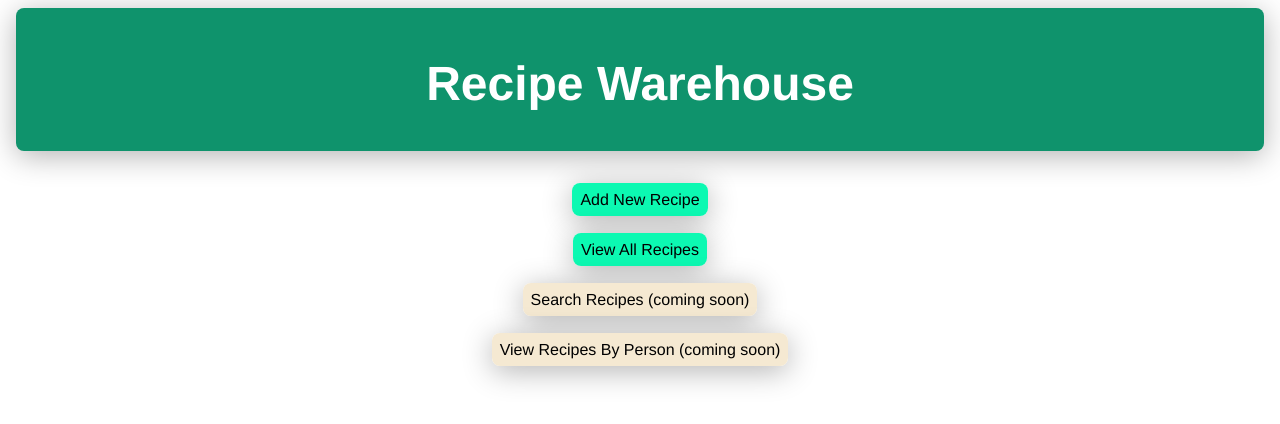
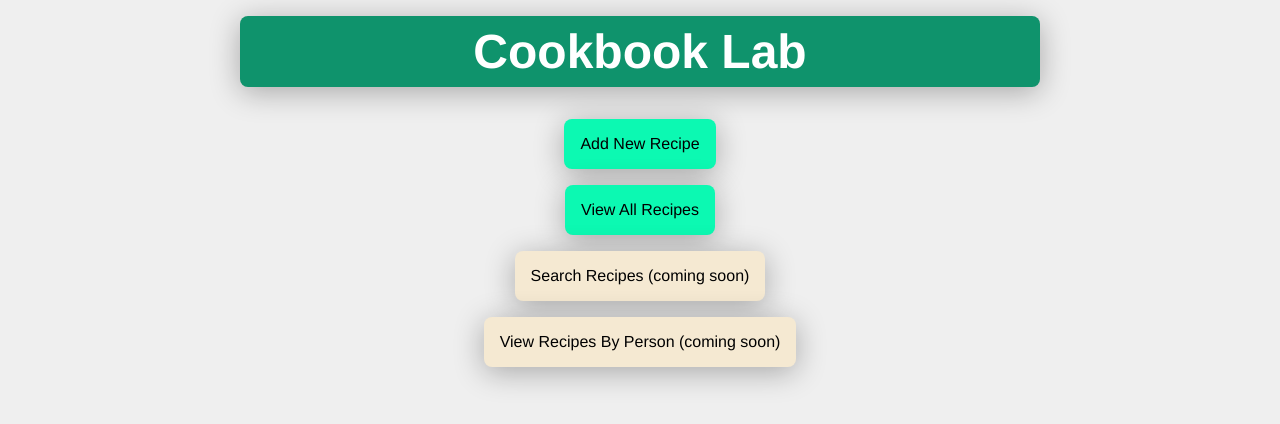
Before and after one commit to Ryano756364/Projects, a Vue app in the folder recipe-warehouse-project/: page / in a window 1280 px wide. Shown: the top 424 px of the page. Built offline with nearby package versions, Linux system fonts and the light colour scheme.

Commit message:
Main page styling complete

```diff
--- a/recipe-warehouse-project/src/App.vue
+++ b/recipe-warehouse-project/src/App.vue
@@ -7,11 +7,18 @@
 </script>
 
 <style>
-#app {
-  font-family: 'Comfortaa', Helvetica, Arial, sans-serif;
-  -webkit-font-smoothing: antialiased;
-  -moz-osx-font-smoothing: grayscale;
-  text-align: center;
-  color: #2c3e50;
-}
+  * {
+    font-family: 'Comfortaa', Helvetica, Arial, sans-serif;
+    -webkit-font-smoothing: antialiased;
+    -moz-osx-font-smoothing: grayscale;
+    text-align: center;
+    margin: 0;
+    padding: 0;
+    box-sizing: border-box;
+  }
+
+  body {
+    background-color: rgb(239, 239, 239);
+  }
+
 </style>
--- a/recipe-warehouse-project/src/views/HomeView.vue
+++ b/recipe-warehouse-project/src/views/HomeView.vue
@@ -1,30 +1,32 @@
 <template>
-  <section id="main-page">
 
   <div class="home">
-      <h1>Recipe Warehouse</h1>
+    <h1>Cookbook Lab</h1>
+
+    <section class="buttons">
+      <div class="buttonContainer">
+        <router-link to="/newrecipe" class="routerLink">Add New Recipe</router-link>
       </div>
 
-    <div class="menuButton">
-      <router-link to="/newrecipe" class="routerLink">Add New Recipe</router-link>
-    </div>
-    <div class="menuButton">
+      <div class="buttonContainer">
         <router-link to="/allrecipes" class="routerLink">View All Recipes</router-link>
       </div>
-    <div class="menuButton">
+
+      <div class="buttonContainer">
         <router-link to="/" class="comingSoon">
           Search Recipes
           (coming soon)
         </router-link>
       </div>
-    <div class="menuButton">
+
+      <div class="buttonContainer">
         <router-link to="/" class="comingSoon">
           View Recipes By Person
           (coming soon)
         </router-link>
       </div>
-
     </section>
+  </div>
 </template>
 
 <script>
@@ -36,29 +38,36 @@
 <style>
 
   .home {
-    box-shadow: 0 5px 30px rgba(0, 0, 0, 0.30);
-    margin: 0.5rem 0.5rem 2.5rem 0.5rem;
-    border-radius: 8px;
-    padding: 0.5rem;
-    background-color: #0f936c;
     color: white;
-    text-align: center;
+    display: flex;
+    flex-direction: column;
+    align-items: center;
   }
 
   h1 {
+    box-shadow: 0 5px 30px rgba(0, 0, 0, 0.30);
+    padding: 0.5rem;
+    border-radius: 8px;
+    margin: 1rem;
     font-size: 3rem;
-    margin-bottom: 32px;
+    background-color: #0f936c;
+    min-width: 800px;
   }
 
-  .routerLink, .comingSoon{
+  .buttonContainer{
+    display: flex;
+    flex-direction: column;
+    align-items: center;
+    margin: 1rem;
+  }
+
+  .routerLink, .comingSoon {
     text-decoration: none;
     color: inherit;
     box-shadow: 0 5px 30px rgba(0, 0, 0, 0.30);
-    margin: 1.5rem 15rem;
     border-radius: 8px;
-    padding: 0.5rem;
+    padding: 1rem;
     color: rgb(0, 0, 0);
-    text-align: center;
   }
 
   .routerLink {
@@ -75,9 +84,4 @@
     background-color: rgb(247, 222, 176);
   }
 
-
-  .menuButton {
-    margin-top: 2rem;
-  }
-
 </style>
```
Lines whose indentation alone changed are shown as unchanged.
